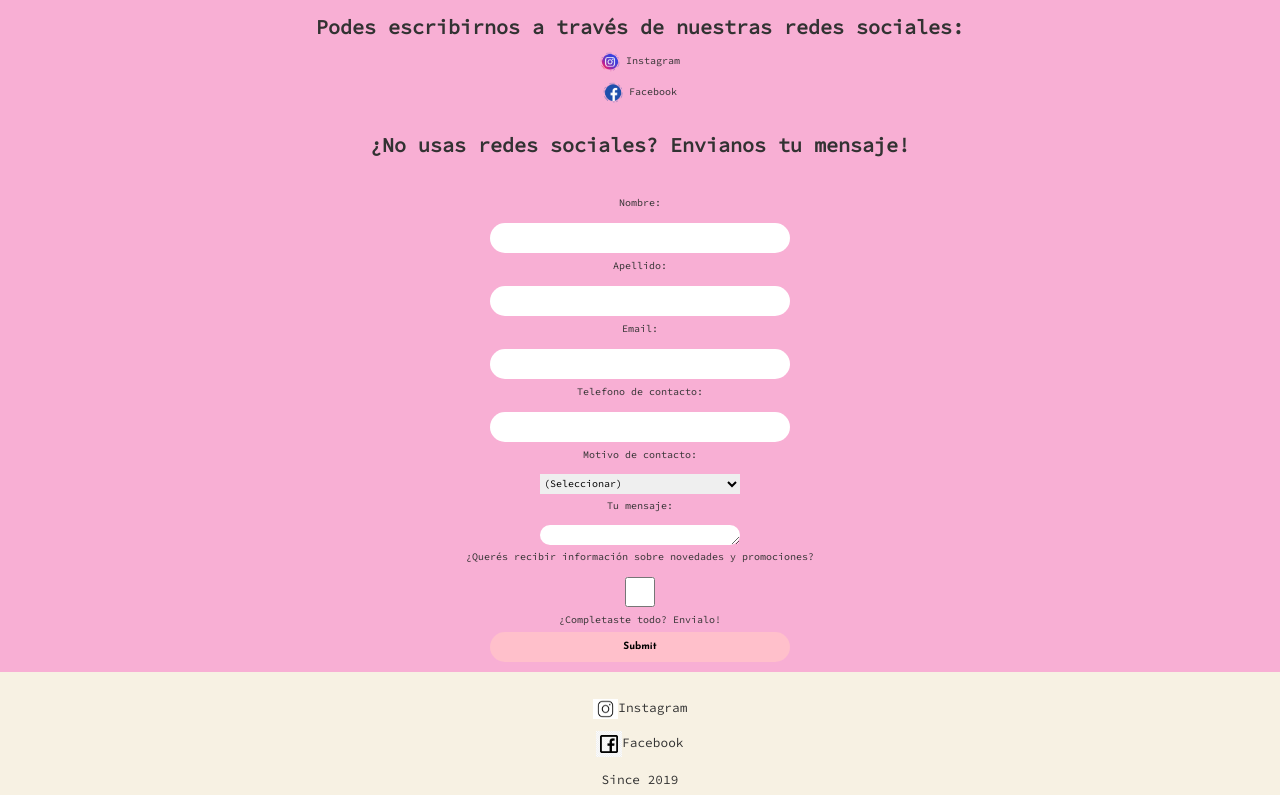
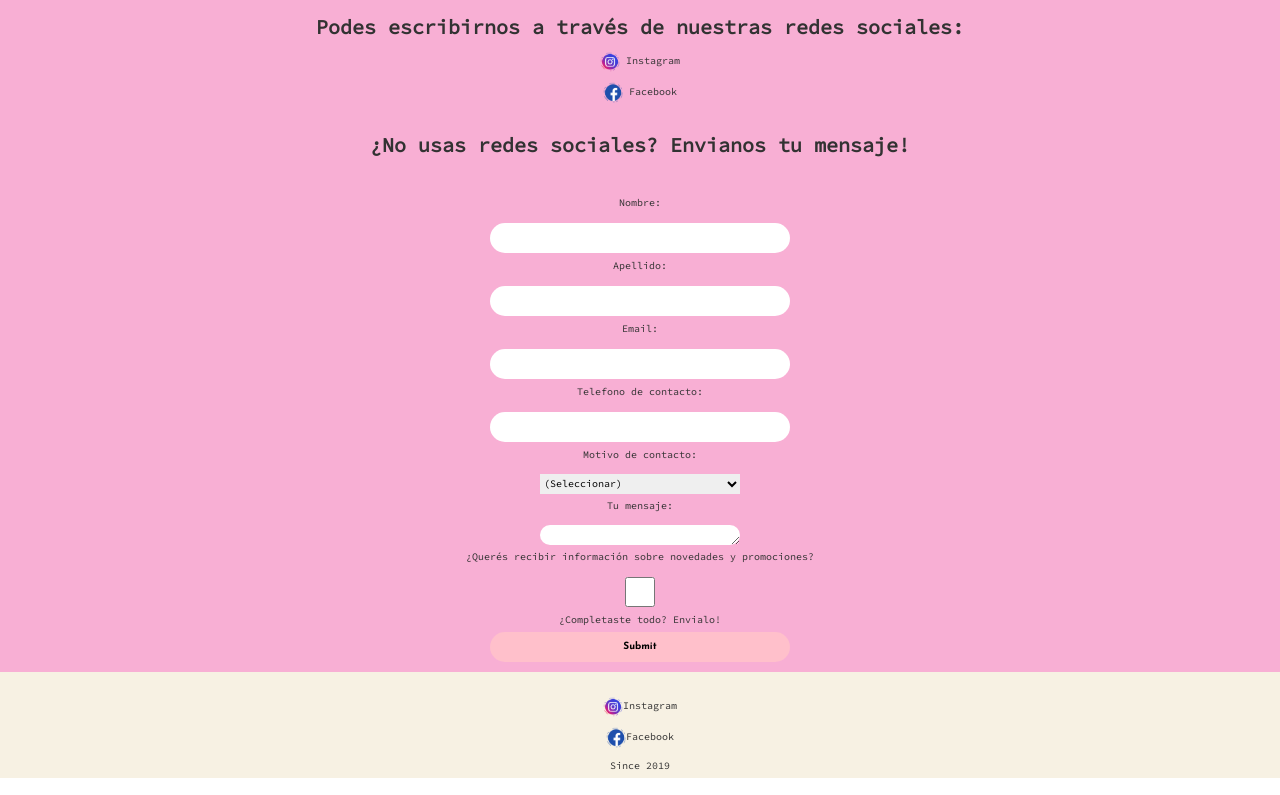
Before and after one commit to aribul/aribulpandulceria, a plain HTML site: page contacto.html in a window 1280 px wide. Shown: the part 905-1700 px from the top of the page. Drawn offline with nearby package versions, Linux system fonts and the light colour scheme.

Commit message:
cambio del footer

```diff
--- a/contacto.html
+++ b/contacto.html
@@ -145,12 +145,10 @@
          </article>
     </section>
 
-    <footer>
-        <div class="container-fluid">
-            <p class="text-center"><a href="https://www.instagram.com/aribul.pandulceria/"><img src="images/instagram.png" alt="Instagram" class="imagenRedesSociales">Instagram</a></p>
-            <p class="text-center"><a href="https://www.facebook.com/aribul.pandulceria"><img src="images/facebook.png" alt="Facebook" class="imagenRedesSociales">Facebook</a></p>
-            <p class="text-center">Since 2019</p>
-        </div>
+    <footer class="container-fluid">
+      <p class="text-center"><a href="https://www.instagram.com/aribul.pandulceria/"><img src="images/instagram-new.png" alt="Instagram" class="imagenRedesSociales">Instagram</a></p>
+      <p class="text-center"><a href="https://www.facebook.com/aribul.pandulceria"><img src="images/facebook-new.png" alt="Facebook" class="imagenRedesSociales">Facebook</a></p>
+      <p class="text-center">Since 2019</p>
     </footer>
 </body>
 </html>
```
Also changed, not shown: index.html (+2 -2 lines), medios-pago.html (+4 -6 lines), nuestros-productos.html (+4 -6 lines), pedidos.html (+4 -6 lines), sobre-aribul.html (+4 -6 lines).
